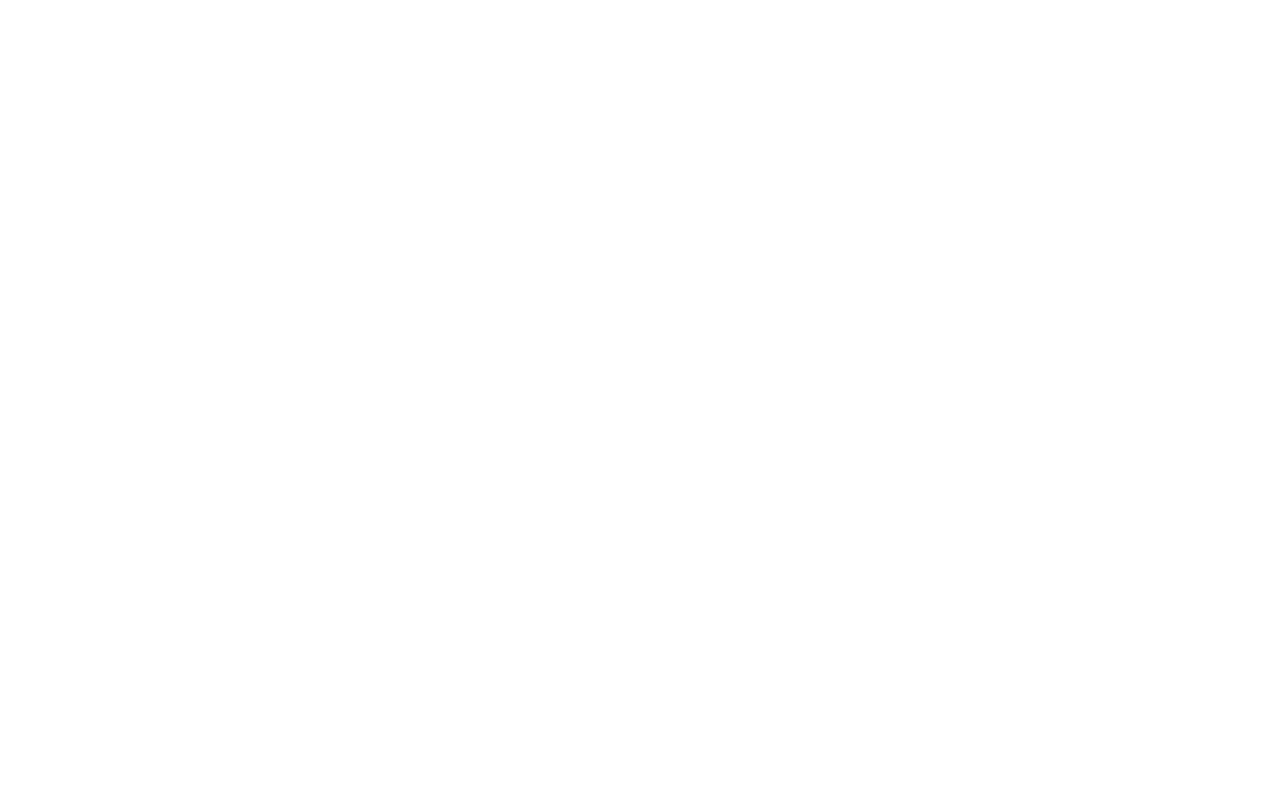
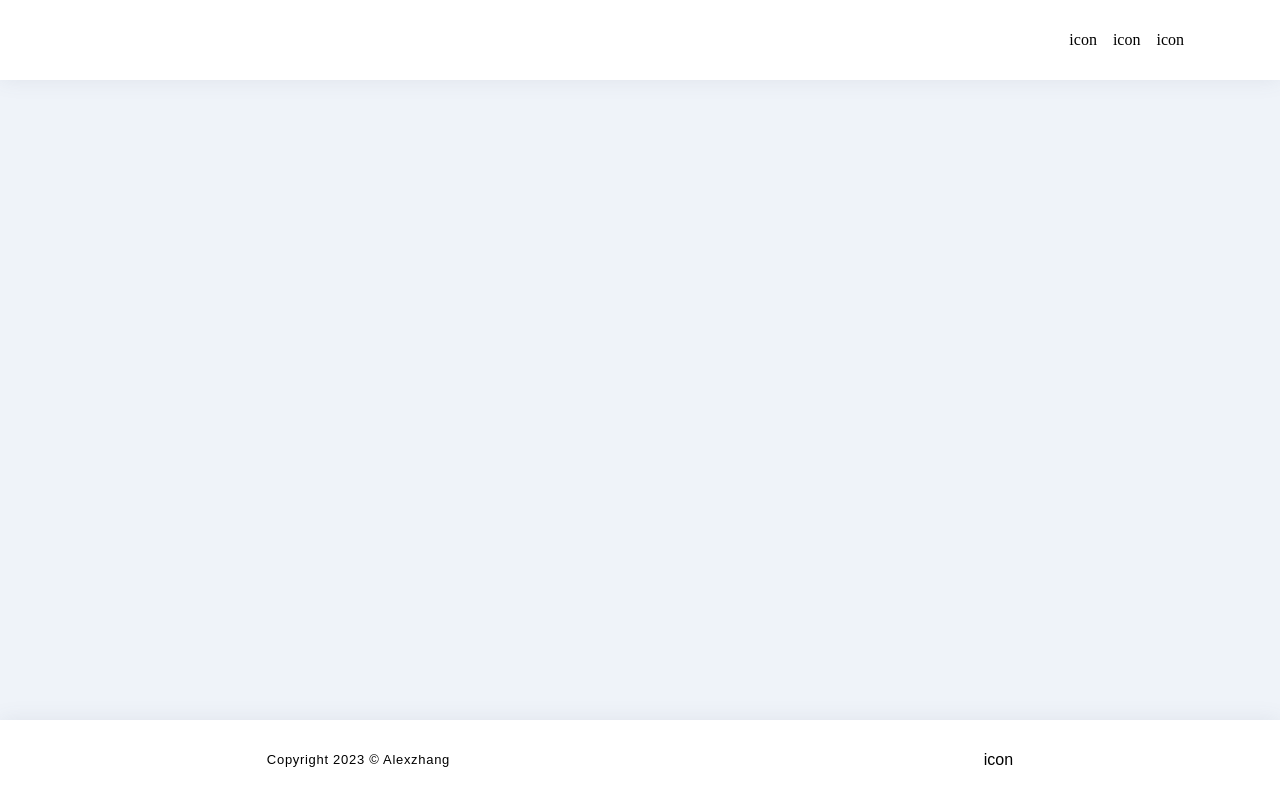
Before and after one commit to Alextt666/English-word, a Vue app: page / in a window 1280 px wide. Built offline with nearby package versions, Linux system fonts and the light colour scheme.

Commit message:
feat:导航&底部基础搭建

```diff
--- a/package.json
+++ b/package.json
@@ -9,6 +9,7 @@
     "preview": "vite preview"
   },
   "dependencies": {
+    "sass": "^1.62.1",
     "vue": "^3.2.47"
   },
   "devDependencies": {
--- a/src/App.vue
+++ b/src/App.vue
@@ -1,7 +1,74 @@
+<template>
+  <div class="page-wrapper">
+    <header class="page-header">
+      <div class="header-wrapper">
+        <div class="header-icon">
+          <div>icon</div>
+          <div>icon</div>
+          <div>icon</div>
+        </div>
+      </div>
+    </header>
+    <footer class="page-footer">
+      <div class="page-footer-row">
+        <div class="page-footer-row-copyright">Copyright 2023 © Alexzhang</div>
+        <div class="page-footer-row-icon">icon</div>
+      </div>
+    </footer>
+  </div>
+</template>
 <script setup></script>
+<style lang="scss">
+.page-wrapper {
+  position: relative;
+}
+.page-header {
+  position: fixed;
+  max-width: 100vw;
+  width: 100%;
+  top: 0;
+  z-index: 8;
+  transition: 0.5s;
+  box-shadow: 0 0 20px rgba(89, 102, 122, 0.1);
+  .header-wrapper {
+    width: 100%;
+    height: 5rem;
+    display: flex;
+    align-items: center;
+    justify-content: flex-end;
+    background-color: $bg-base;
+    .header-icon{
+        display: flex;
+        margin-right: 5rem;
+        box-sizing: border-box;
+        div{
+            margin-right: 1rem;
+        }
+    }
+  }
+}
 
-<template></template>
-
-<style scoped>
-
+.page-footer {
+  position: fixed;
+  max-width: 100vw;
+  width: 100%;
+  bottom: 0;
+  z-index: 8;
+  transition: 0.5s;
+  box-shadow: 0 0 20px rgba(89, 102, 122, 0.1);
+  .page-footer-row {
+    width: 100%;
+    height: 5rem;
+    display: flex;
+    align-items: center;
+    justify-content: space-around;
+    background-color: $bg-base;
+    font-family: rubik, sans-serif;
+    &-copyright {
+      font-size: 13px;
+      line-height: 1.7;
+      letter-spacing: 0.7px;
+    }
+  }
+}
 </style>
--- /dev/null
+++ b/src/assets/scss/_mixins.scss
@@ -0,0 +1,14 @@
+@import './variable.scss';
+@mixin font_color($color){
+    color:$color;
+    [data-theme="theme"] & {
+        color:$font-color-theme
+    }
+}
+
+@mixin bg_color($color){
+    background-color: $color;
+    [data-theme="theme"] & {
+        background-color: $background-color-theme;
+    }
+}
--- /dev/null
+++ b/src/assets/scss/_variable.scss
@@ -0,0 +1,7 @@
+$background-color: white;
+$font-color: black;
+$background-color-theme: red;
+$font-color-theme: blue;
+$bg-base: #fff;
+$bg-dark: #534686;
+$block-bg: #eff3f9;
--- /dev/null
+++ b/src/assets/scss/base.scss
@@ -0,0 +1 @@
+@import './mixins'
--- a/src/main.js
+++ b/src/main.js
@@ -2,4 +2,5 @@
 import './style.css'
 import App from './App.vue'
 
+
 createApp(App).mount('#app')
--- a/src/style.css
+++ b/src/style.css
@@ -1,89 +1,7 @@
-:root {
-  font-family: Inter, system-ui, Avenir, Helvetica, Arial, sans-serif;
-  line-height: 1.5;
-  font-weight: 400;
-
-  color-scheme: light dark;
-  color: rgba(255, 255, 255, 0.87);
-  background-color: #242424;
-
-  font-synthesis: none;
-  text-rendering: optimizeLegibility;
-  -webkit-font-smoothing: antialiased;
-  -moz-osx-font-smoothing: grayscale;
-  -webkit-text-size-adjust: 100%;
+* {
+  margin: 0;
+  padding: 0;
 }
-
-a {
-  font-weight: 500;
-  color: #646cff;
-  text-decoration: inherit;
+body {
+  background-color: #eff3f9;
 }
-a:hover {
-  color: #535bf2;
-}
-
-a {
-  font-weight: 500;
-  color: #646cff;
-  text-decoration: inherit;
-}
-a:hover {
-  color: #535bf2;
-}
-
-body {
-  margin: 0;
-  display: flex;
-  place-items: center;
-  min-width: 320px;
-  min-height: 100vh;
-}
-
-h1 {
-  font-size: 3.2em;
-  line-height: 1.1;
-}
-
-button {
-  border-radius: 8px;
-  border: 1px solid transparent;
-  padding: 0.6em 1.2em;
-  font-size: 1em;
-  font-weight: 500;
-  font-family: inherit;
-  background-color: #1a1a1a;
-  cursor: pointer;
-  transition: border-color 0.25s;
-}
-button:hover {
-  border-color: #646cff;
-}
-button:focus,
-button:focus-visible {
-  outline: 4px auto -webkit-focus-ring-color;
-}
-
-.card {
-  padding: 2em;
-}
-
-#app {
-  max-width: 1280px;
-  margin: 0 auto;
-  padding: 2rem;
-  text-align: center;
-}
-
-@media (prefers-color-scheme: light) {
-  :root {
-    color: #213547;
-    background-color: #ffffff;
-  }
-  a:hover {
-    color: #747bff;
-  }
-  button {
-    background-color: #f9f9f9;
-  }
-}
--- a/vite.config.js
+++ b/vite.config.js
@@ -1,7 +1,20 @@
-import { defineConfig } from 'vite'
-import vue from '@vitejs/plugin-vue'
+import { defineConfig } from "vite";
+import path from "path";
+import vue from "@vitejs/plugin-vue";
 
 // https://vitejs.dev/config/
 export default defineConfig({
   plugins: [vue()],
-})
+  resolve: {
+    alias: {
+      "@": path.resolve(__dirname, "src"),
+    },
+  },
+  css: {
+    preprocessorOptions: {
+      scss: {
+        additionalData: `@import "./src/assets/scss/base.scss";`,
+      },
+    },
+  },
+});
```
Also changed, not shown: src/components/Dashbord.vue (deleted, +0 -7 lines), 1 other file (tests, documents, lock files or other folders).
